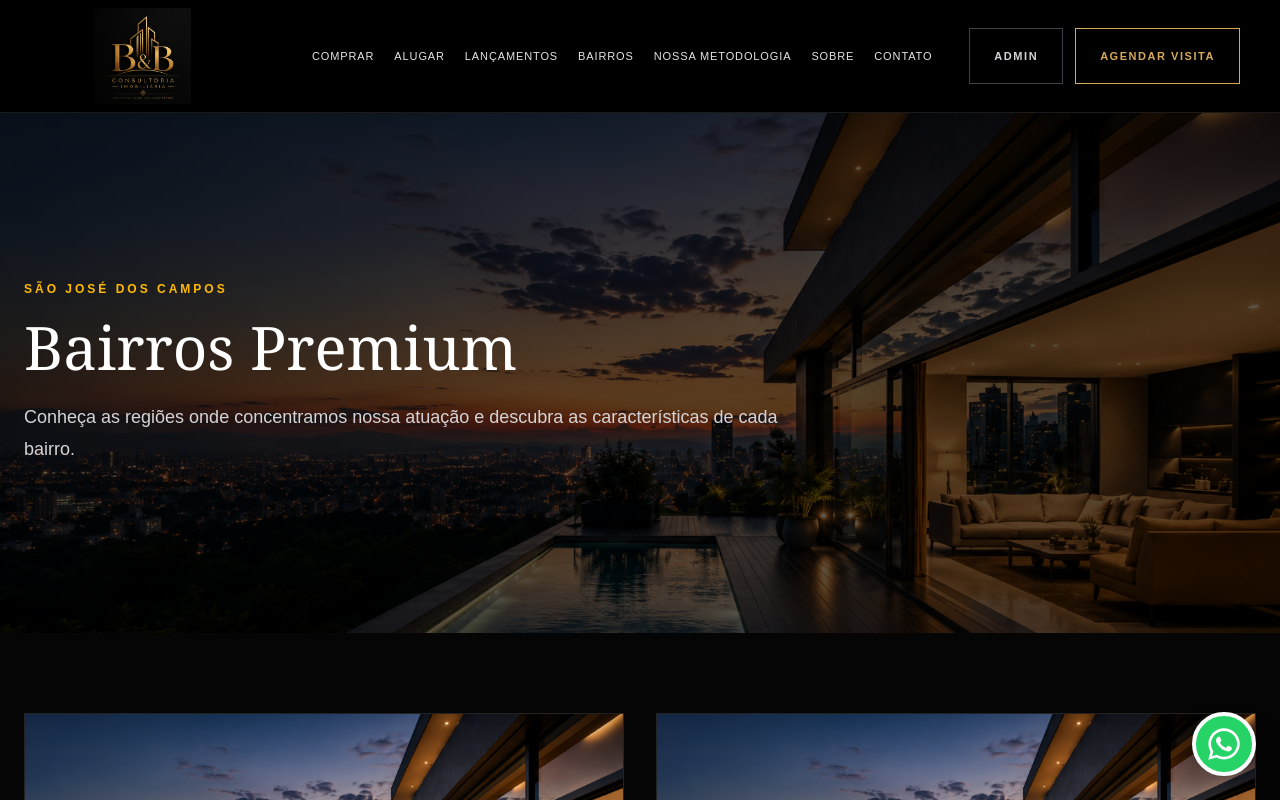
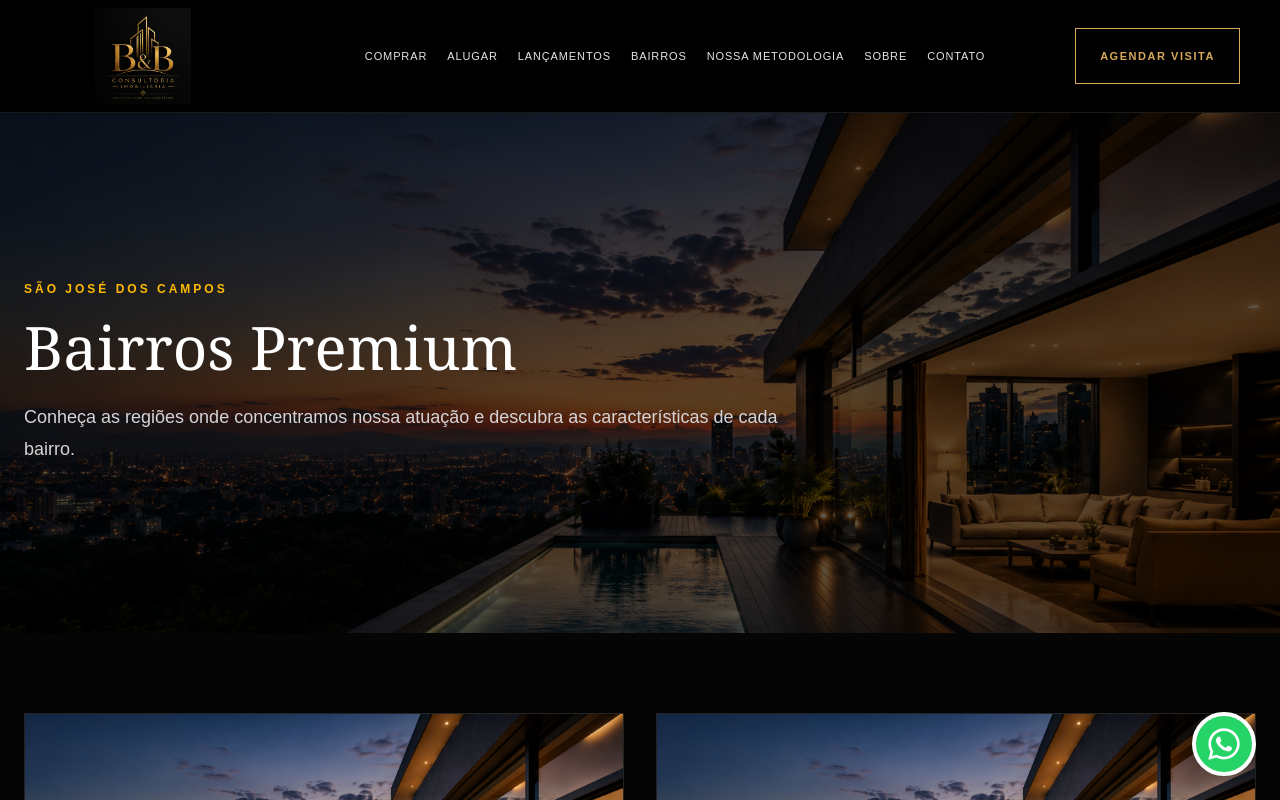
Before and after one commit to altamirbonilhajunior2-prog/bbconsultoriaimobiliaria-premium, a Next.js app: page /bairros in a window 1280 px wide. Shown: the top 800 px of the page. Built offline with nearby package versions, Linux system fonts and the light colour scheme.

Commit message:
refactor: remove acesso admin do portal publico

```diff
--- a/app/components/Header.tsx
+++ b/app/components/Header.tsx
@@ -4,7 +4,7 @@ import Link from "next/link";
 const navigation = [
   { label: "Comprar", href: "/comprar" },
   { label: "Alugar", href: "/alugar" },
-  { label: "Lan\u00E7amentos", href: "/lancamentos" },
+  { label: "Lançamentos", href: "/lancamentos" },
   { label: "Bairros", href: "/bairros" },
   { label: "Nossa metodologia", href: "/consultoria" },
   { label: "Sobre", href: "/quem-somos" },
@@ -19,12 +19,12 @@ export default function Header() {
         <div className="flex w-[105px] shrink-0 items-center justify-start sm:w-[145px] lg:w-[215px] xl:w-[235px] 2xl:w-[260px]">
           <Link
             href="/"
-            aria-label={"B&B Consultoria Imobili\u00E1ria"}
+            aria-label={"B&B Consultoria Imobiliária"}
             className="relative block h-[66px] w-[105px] overflow-hidden sm:h-[74px] sm:w-[145px] lg:h-[96px] lg:w-[190px] xl:w-[205px]"
           >
             <Image
               src="/logo-bb.png"
-              alt={"B&B Consultoria Imobili\u00E1ria"}
+              alt={"B&B Consultoria Imobiliária"}
               fill
               priority
               sizes="(max-width: 640px) 105px, (max-width: 1024px) 145px, 205px"
@@ -47,13 +47,6 @@ export default function Header() {
 
         <div className="ml-auto hidden shrink-0 items-center justify-end gap-3 lg:flex">
           <Link
-            href="/admin"
-            className="inline-flex h-14 shrink-0 items-center justify-center border border-zinc-700 px-5 text-[10px] font-semibold uppercase tracking-[0.14em] text-zinc-300 transition hover:border-[#D5A85A] hover:text-[#D5A85A] xl:px-6 xl:text-[11px]"
-          >
-            Admin
-          </Link>
-
-          <Link
             href="/agendar-visita"
             className="inline-flex h-14 shrink-0 items-center justify-center whitespace-nowrap border border-[#D5A85A] px-5 text-center text-[10px] font-semibold uppercase tracking-[0.14em] text-[#D5A85A] transition-all duration-300 hover:bg-[#D5A85A] hover:text-black xl:px-6 xl:text-[11px] 2xl:px-7"
           >
@@ -62,13 +55,6 @@ export default function Header() {
         </div>
 
         <div className="ml-auto flex min-w-0 items-center justify-end gap-2 lg:hidden">
-          <Link
-            href="/admin"
-            className="inline-flex h-10 shrink-0 items-center justify-center border border-zinc-700 px-2.5 text-[8px] font-semibold uppercase tracking-[0.10em] text-zinc-300 transition hover:border-[#D5A85A] hover:text-[#D5A85A] sm:h-11 sm:px-3 sm:text-[9px]"
-          >
-            Admin
-          </Link>
-
           <Link
             href="/agendar-visita"
             className="inline-flex h-10 shrink-0 items-center justify-center whitespace-nowrap border border-[#D5A85A] px-2.5 text-[8px] font-semibold uppercase tracking-[0.08em] text-[#D5A85A] transition hover:bg-[#D5A85A] hover:text-black sm:h-11 sm:px-4 sm:text-[9px] sm:tracking-[0.10em]"
```
